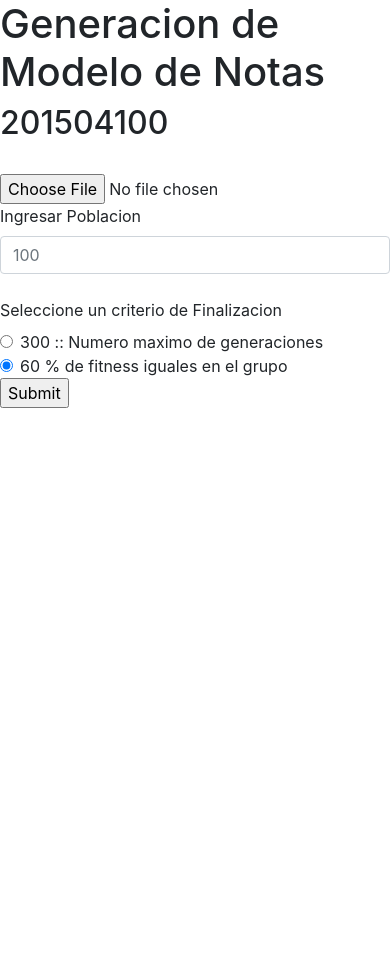
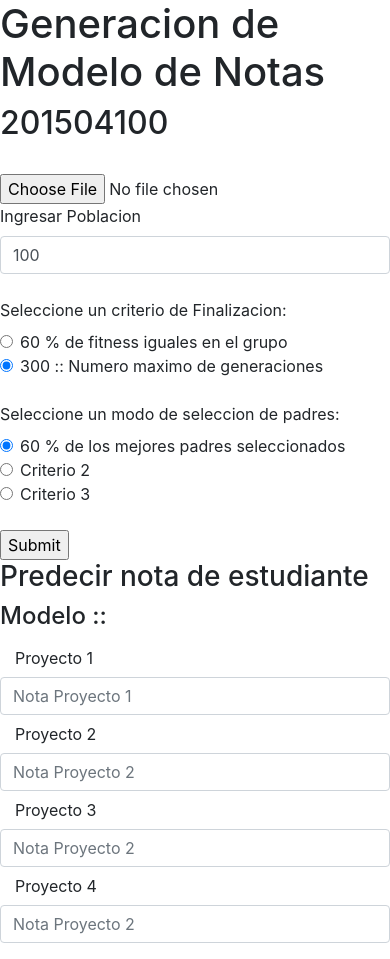
Before and after one commit to EDDchris2017/IAPractica1_Lopez201504100, a Flask app: page / in a window 390 px wide. Before the commit the page ends 408 px from the top, so only its background shows below. Run offline with Flask 2, Linux system fonts and the light colour scheme; some libraries are stand-ins or nearby versions.

Commit message:
Cambios Interfaz Web

```diff
--- a/src/app.py
+++ b/src/app.py
@@ -8,13 +8,16 @@ app = Flask(__name__)
 @app.route("/generar", methods=['GET', 'POST'])
 def ejecutarModelo():
     if request.method == 'POST':
+        poblacion_form      = int(request.form['poblacion'])
+        finalizacion_form   = int(request.form['finalizacion'])
+        seleccion_form      = int(request.form['padres'])
         f = request.files['file']
         # Leer contenido del CSV
         f.save(f.filename)
         archivo = open(f.filename)
         contenido = list(csv.reader(archivo,delimiter=','))
         # Iniciar algoritmo
-        algoritmo = Algoritmo(100, contenido, 2, 1, f.filename)
+        algoritmo = Algoritmo(poblacion_form, contenido, finalizacion_form, seleccion_form, f.filename)
         algoritmo.ejecutar()
 
         return 'Archivo cargado de manera exitosa'
@@ -22,6 +25,17 @@ def ejecutarModelo():
     #algoritmo.ejecutar()
     return "Error al recibir datos"
 
+@app.route("/mensaje", methods=['GET', 'POST'])
+def mensaje():
+    print("Datos de Formulario")
+    if request.method == 'POST':
+        poblacion_form = request.form['poblacion']
+        finalizacion_form   = request.form['finalizacion']
+        seleccion_form      = request.form['padres']
+        print(poblacion_form)
+        print(finalizacion_form)
+        print(seleccion_form)
+    return render_template("index.html")
 
 @app.route('/status')
 def verificar():
--- a/src/templates/index.html
+++ b/src/templates/index.html
@@ -21,25 +21,68 @@
     <br>
 
     <form action = "http://localhost:5000/generar" method = "POST"  enctype = "multipart/form-data">
+        <div class="row">
+        <div class="col">
         <input type = "file" name = "file" />
         <br>
         <label for="ingresarPoblacion">Ingresar Poblacion</label>
-        <input class="form-control" type="text" placeholder="100">
+        <input class="form-control" type="text" placeholder="100" name="poblacion" id="poblacion" value="100">
         <br>
-        <label for="ingresarPoblacion">Seleccione un criterio de Finalizacion</label>
+        <label for="seleccionFinalizacion">Seleccione un criterio de Finalizacion:</label>
+        <br>
         <div class="form-check">
-            <input class="form-check-input" type="radio" name="exampleRadios" id="exampleRadios1" value="option1" checked>
+            <input class="form-check-input" type="radio" name="finalizacion" id="final1" value="1" checked>
             <label class="form-check-label" for="exampleRadios1">
-                300 :: Numero maximo de generaciones
+                60 % de fitness iguales en el grupo
             </label>
         </div>
         <div class="form-check">
-            <input class="form-check-input" type="radio" name="exampleRadios" id="exampleRadios1" value="option1" checked>
+            <input class="form-check-input" type="radio" name="finalizacion" id="final2" value="2" checked>
             <label class="form-check-label" for="exampleRadios1">
-                60 % de fitness iguales en el grupo
+                 300 :: Numero maximo de generaciones
             </label>
-          </div>
+        </div>
+        <br>
 
+        <label for="seleccionPadres">Seleccione un modo de seleccion de padres:</label>
+        <br>
+        <div class="form-check">
+            <input class="form-check-input" type="radio" name="padres" id="padres1" value="1" checked>
+            <label class="form-check-label" for="exampleRadios1">
+                60 % de los mejores padres seleccionados
+            </label>
+        </div>
+        <div class="form-check">
+            <input class="form-check-input" type="radio" name="padres" id="padres2" value="2" >
+            <label class="form-check-label" for="exampleRadios1">
+                Criterio 2
+            </label>
+        </div>
+        <div class="form-check">
+            <input class="form-check-input" type="radio" name="padres" id="padres3" value="3" >
+            <label class="form-check-label" for="exampleRadios1">
+                Criterio 3
+            </label>
+        </div>
+        <br>
         <input type = "submit"/>
+        </div>
+        <div class="col">
+            <!-- Formulario de Ingreso de Prueba de Modelo -->
+            <h3>Predecir nota de estudiante</h3>
+            <h4>Modelo :: </h4>
+                <label  class="col-sm-2 col-form-label">Proyecto 1</label>
+                <input type="text" class="form-control" placeholder="Nota Proyecto 1" name="p1" id="p1">
+
+                <label  class="col-sm-2 col-form-label">Proyecto 2</label>
+                <input type="text" class="form-control" placeholder="Nota Proyecto 2" name="p2" id="p2">
+
+                <label  class="col-sm-2 col-form-label">Proyecto 3</label>
+                <input type="text" class="form-control" placeholder="Nota Proyecto 2" name="p3" id="p3">
+
+                <label  class="col-sm-2 col-form-label">Proyecto 4</label>
+                <input type="text" class="form-control" placeholder="Nota Proyecto 2" name="p4" id="p4">
+        </div>
+        </div>
     </form>
 </body>
```
